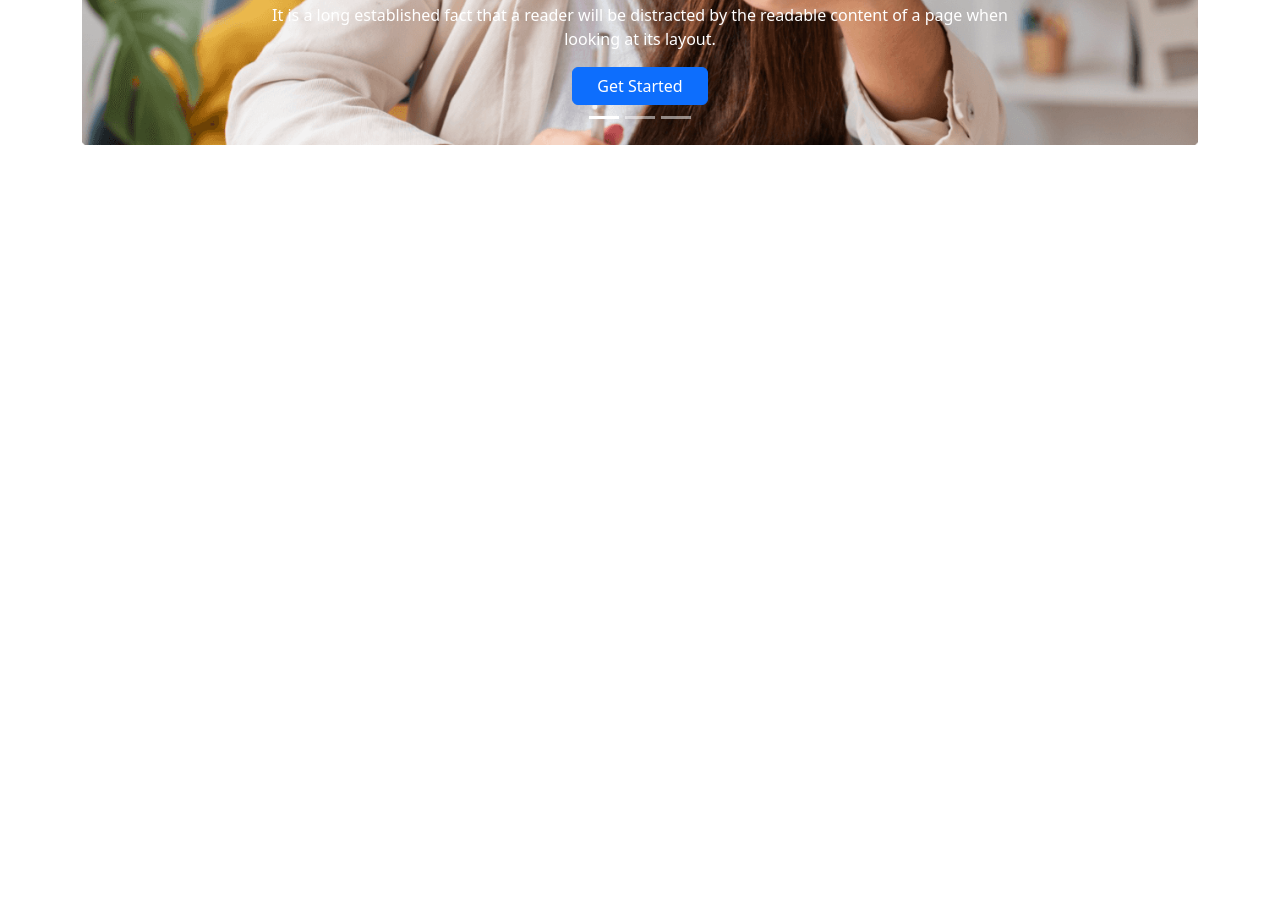
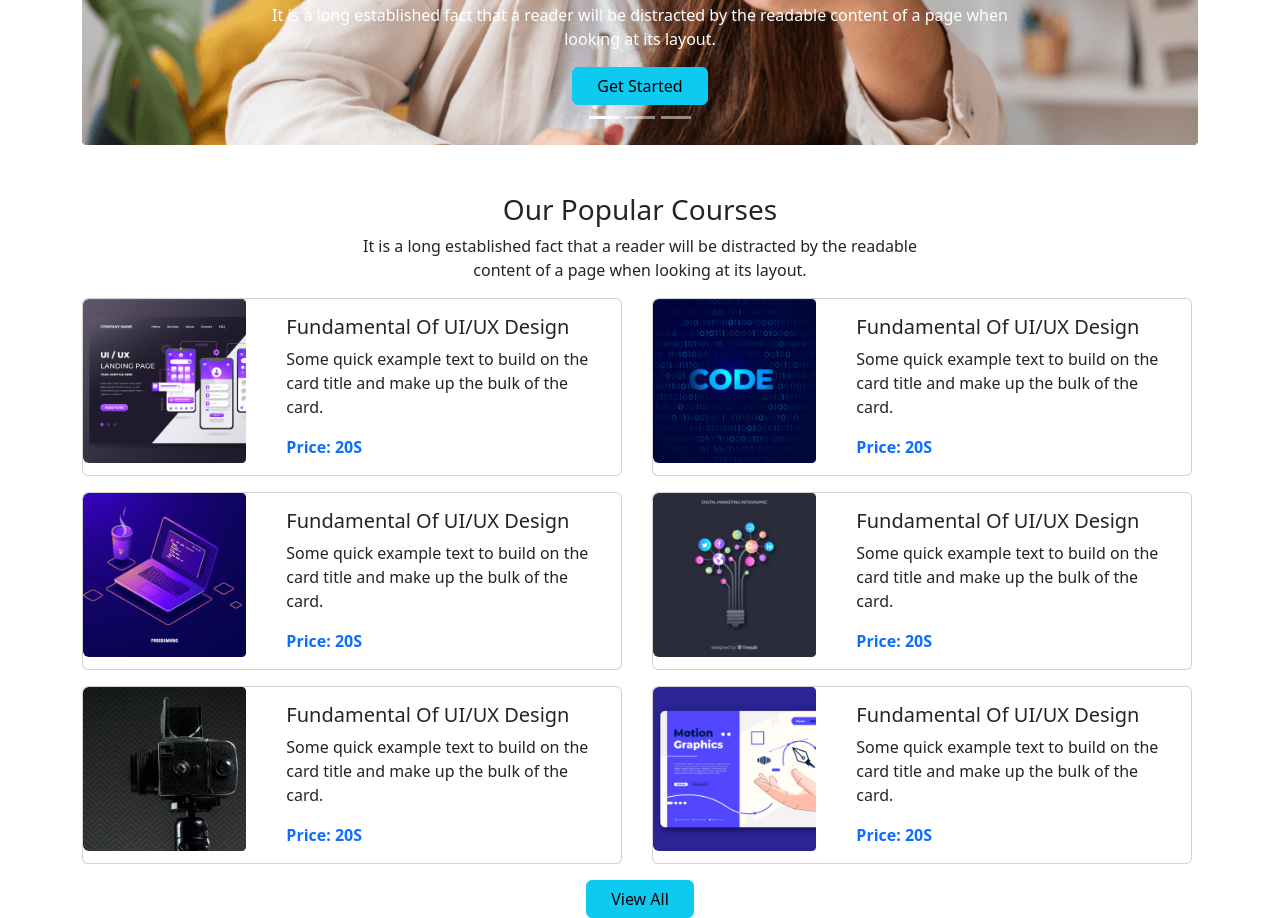
Before and after one commit to oonik/programmig-hero-tech-website, a plain HTML site: page index.html in a window 1280 px wide. Shown: the part 515-1433 px from the top of the page. Before the commit the page ends 800 px from the top, so only its background shows below. Drawn offline with nearby package versions, Linux system fonts and the light colour scheme.

Commit message:
our corses

```diff
--- a/index.html
+++ b/index.html
@@ -52,7 +52,7 @@
                     <div class="carousel-caption d-none d-md-block">
                       <h2 class="fs-1 fw-bold">Programming Hero <br> Started Digital Learning</h2>
                       <p>It is a long established fact that a reader will be distracted by the readable content of a page when looking at its layout.</p>
-                      <button type="button" class="btn btn-primary px-4">Get Started</button>
+                      <button type="button" class="btn btn-info px-4">Get Started</button>
                     </div>
                   </div>
                   <div class="carousel-item">
@@ -60,7 +60,7 @@
                     <div class="carousel-caption d-none d-md-block">
                         <h2 class="fs-1 fw-bold">Programming Hero <br> Started Digital Learning</h2>
                         <p>It is a long established fact that a reader will be distracted by the readable content of a page when looking at its layout.</p>
-                        <button type="button" class="btn btn-primary px-4">Get Started</button>
+                        <button type="button" class="btn btn-info px-4">Get Started</button>
                     </div>
                   </div>
                   <div class="carousel-item">
@@ -68,7 +68,7 @@
                     <div class="carousel-caption d-none d-md-block">
                         <h2 class="fs-1 fw-bold">Programming Hero <br> Started Digital Learning</h2>
                         <p>It is a long established fact that a reader will be distracted by the readable content of a page when looking at its layout.</p>
-                        <button type="button" class="btn btn-primary px-4">Get Started</button>
+                        <button type="button" class="btn btn-info px-4">Get Started</button>
                     </div>
                   </div>
                 </div>
@@ -84,6 +84,114 @@
           </section>
           <!-- carosel end  -->
     </header>
-    <script src="https://cdn.jsdelivr.net/npm/bootstrap@5.2.0/dist/js/bootstrap.bundle.min.js" integrity="sha384-A3rJD856KowSb7dwlZdYEkO39Gagi7vIsF0jrRAoQmDKKtQBHUuLZ9AsSv4jD4Xa" crossorigin="anonymous"></script>
+    <main>
+      <!-- discover our courses -->
+      <section class="container mt-5">
+        <h3 class="text-center">Our Popular Courses</h3>
+        <p class="text-center fw-light">It is a long established fact that a reader will be distracted by the readable <br> content of a page when looking at its layout.</p>
+        <div class="row row-cols-1 row-cols-sm-1 row-cols-md-1 row-cols-lg-2">
+          <div class="col-6">
+            <div class="card mb-3" style="max-width: 540px;">
+              <div class="row d-flex flex-sm-column-reverse flex-md-row">
+                <div class="col-md-4">
+                  <img src="images/course/course-1.png" class="img-fluid rounded-start" alt="...">
+                </div>
+                <div class="col-md-8">
+                  <div class="card-body">
+                    <h5 class="card-title">Fundamental Of UI/UX Design</h5>
+                    <p class="card-text">Some quick example text to build on the card title and make up the bulk of the card.</p>
+                    <a class="text-decoration-none fw-bold" href="">Price: 20S</a>
+                  </div>
+                </div>
+              </div>
+            </div>
+          </div>
+          <div class="col-6">
+            <div class="card mb-3" style="max-width: 540px;">
+              <div class="row d-flex flex-sm-column-reverse flex-md-row">
+                <div class="col-md-4">
+                  <img src="images/course/course-2.png" class="img-fluid rounded-start" alt="...">
+                </div>
+                <div class="col-md-8">
+                  <div class="card-body">
+                    <h5 class="card-title">Fundamental Of UI/UX Design</h5>
+                    <p class="card-text">Some quick example text to build on the card title and make up the bulk of the card.</p>
+                    <a class="text-decoration-none fw-bold" href="">Price: 20S</a>
+                  </div>
+                </div>
+              </div>
+            </div>
+          </div>
+          <div class="col-6">
+            <div class="card mb-3" style="max-width: 540px;">
+              <div class="row d-flex flex-sm-column-reverse flex-md-row">
+                <div class="col-md-4">
+                  <img src="images/course/course-3.png" class="img-fluid rounded-start" alt="...">
+                </div>
+                <div class="col-md-8">
+                  <div class="card-body">
+                    <h5 class="card-title">Fundamental Of UI/UX Design</h5>
+                    <p class="card-text">Some quick example text to build on the card title and make up the bulk of the card.</p>
+                    <a class="text-decoration-none fw-bold" href="">Price: 20S</a>
+                  </div>
+                </div>
+              </div>
+            </div>
+          </div>
+          <div class="col-6">
+            <div class="card mb-3" style="max-width: 540px;">
+              <div class="row d-flex flex-sm-column-reverse flex-md-row">
+                <div class="col-md-4">
+                  <img src="images/course/course-4.png" class="img-fluid rounded-start" alt="...">
+                </div>
+                <div class="col-md-8">
+                  <div class="card-body">
+                    <h5 class="card-title">Fundamental Of UI/UX Design</h5>
+                    <p class="card-text">Some quick example text to build on the card title and make up the bulk of the card.</p>
+                    <a class="text-decoration-none fw-bold" href="">Price: 20S</a>
+                  </div>
+                </div>
+              </div>
+            </div>
+          </div>
+          <div class="col-6">
+            <div class="card mb-3" style="max-width: 540px;">
+              <div class="row d-flex flex-sm-column-reverse flex-md-row">
+                <div class="col-md-4">
+                  <img src="images/course/course-5.png" class="img-fluid rounded-start" alt="...">
+                </div>
+                <div class="col-md-8">
+                  <div class="card-body">
+                    <h5 class="card-title">Fundamental Of UI/UX Design</h5>
+                    <p class="card-text">Some quick example text to build on the card title and make up the bulk of the card.</p>
+                    <a class="text-decoration-none fw-bold" href="">Price: 20S</a>
+                  </div>
+                </div>
+              </div>
+            </div>
+          </div>
+          <div class="col-6">
+            <div class="card mb-3" style="max-width: 540px;">
+              <div class="row d-flex flex-sm-column-reverse flex-md-row">
+                <div class="col-md-4">
+                  <img src="images/course/course-6.png" class="img-fluid rounded-start" alt="...">
+                </div>
+                <div class="col-md-8">
+                  <div class="card-body">
+                    <h5 class="card-title">Fundamental Of UI/UX Design</h5>
+                    <p class="card-text">Some quick example text to build on the card title and make up the bulk of the card.</p>
+                    <a class="text-decoration-none fw-bold" href="">Price: 20S</a>
+                  </div>
+                </div>
+              </div>
+            </div>
+          </div>
+        </div>
+        <div class="d-flex justify-content-center"><button type="button" class="btn btn-info px-4">View All</button></div>
+      </section>
+      <!-- discover our courses -->
+    </main>
+    <script src="https://cdn.jsdelivr.net/npm/bootstrap@5.2.0/dist/js/bootstrap.bundle.min.js"
+    integrity="sha384-A3rJD856KowSb7dwlZdYEkO39Gagi7vIsF0jrRAoQmDKKtQBHUuLZ9AsSv4jD4Xa" crossorigin="anonymous"></script>
   </body>
 </html>
```
